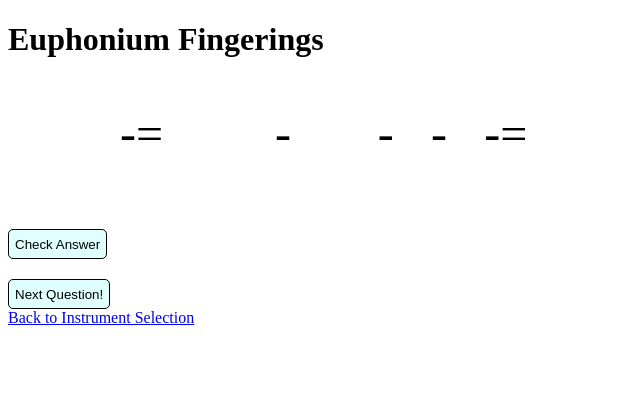
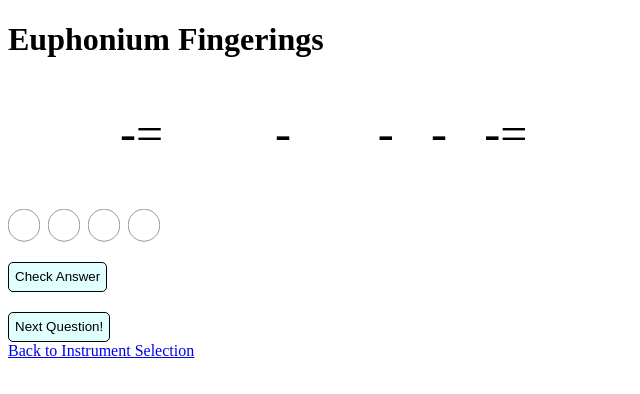
Before and after one commit to StephenBuley/band-fingerings, a React (Vite) app: page /euphonium in a window 1280 px wide. Shown: the top 394 px of the page, without its empty margins (0-640 px from the left). Built offline with nearby package versions, Linux system fonts and the light colour scheme.

Commit message:
Complete enhancement/add-svgs
Created BrassValve.tsx and corresponding types and svgs, hooked
everything up correctly. Finished branch feature.

```diff
--- /dev/null
+++ b/src/components/BrassValve.tsx
@@ -0,0 +1,29 @@
+import { ValveProps } from '../types'
+
+export default function BrassValve({
+  valve,
+  handleFingeringClick,
+  selected,
+}: ValveProps) {
+  function onClick() {
+    handleFingeringClick?.(valve)
+  }
+
+  return (
+    <svg
+      className={`svg ${selected?.includes(valve) && 'selected'}`}
+      onClick={onClick}
+      width="80"
+      height="81"
+      viewBox="0 0 80 81"
+      fill="none"
+      xmlns="http://www.w3.org/2000/svg"
+    >
+      <rect width="80" height="81" fill="white" />
+      <path
+        d="M79.5 40.5C79.5 62.5973 61.8094 80.5 40 80.5C18.1906 80.5 0.5 62.5973 0.5 40.5C0.5 18.4027 18.1906 0.5 40 0.5C61.8094 0.5 79.5 18.4027 79.5 40.5Z"
+        stroke="black"
+      />
+    </svg>
+  )
+}
--- a/src/components/HornFingerValve.tsx
+++ b/src/components/HornFingerValve.tsx
@@ -1,10 +1,10 @@
-import { HornValveProps } from '../types'
+import { ValveProps } from '../types'
 
 export default function HornFingerValve({
   valve,
   handleFingeringClick,
   selected,
-}: HornValveProps) {
+}: ValveProps) {
   function onClick() {
     handleFingeringClick?.(valve)
   }
--- a/src/components/HornThumbValve.tsx
+++ b/src/components/HornThumbValve.tsx
@@ -1,10 +1,10 @@
-import { HornValveProps } from '../types'
+import { ValveProps } from '../types'
 
 export default function HornThumbValve({
   valve,
   handleFingeringClick,
   selected,
-}: HornValveProps) {
+}: ValveProps) {
   function onClick() {
     handleFingeringClick?.(valve)
   }
--- a/src/main.tsx
+++ b/src/main.tsx
@@ -11,6 +11,7 @@ import {
 } from './types'
 import HornThumbValve from './components/HornThumbValve'
 import HornFingerValve from './components/HornFingerValve'
+import BrassValve from './components/BrassValve'
 
 const router = createBrowserRouter([
   {
@@ -24,12 +25,10 @@ const router = createBrowserRouter([
         name="French Horn"
         clef="treble"
         fingeringSet={fhorn}
-        valveSet={[
-          <HornThumbValve key={0} valve="T" />,
-          <HornFingerValve key={1} valve="1" />,
-          <HornFingerValve key={2} valve="2" />,
-          <HornFingerValve key={3} valve="3" />,
-        ]}
+        valveSet={['T', '1', '2', '3'].map((valve) => {
+          if (valve === 'T') return <HornThumbValve key={valve} valve={valve} />
+          return <HornFingerValve key={valve} valve={valve} />
+        })}
       />
     ),
   },
@@ -40,7 +39,9 @@ const router = createBrowserRouter([
         name="Euphonium"
         clef="bass"
         fingeringSet={euphonium}
-        valveSet={[]}
+        valveSet={['1', '2', '3', '4'].map((valve) => (
+          <BrassValve key={valve} valve={valve} />
+        ))}
       />
     ),
   },
@@ -51,7 +52,9 @@ const router = createBrowserRouter([
         name="Trumpet"
         clef="treble"
         fingeringSet={trumpet}
-        valveSet={[]}
+        valveSet={['1', '2', '3'].map((valve) => (
+          <BrassValve key={valve} valve={valve} />
+        ))}
       />
     ),
   },
--- a/src/types.ts
+++ b/src/types.ts
@@ -45,7 +45,7 @@ export interface InstrumentPageProps<T> {
   valveSet: JSX.Element[]
   fingeringSet: T
 }
-export interface HornValveProps {
+export interface ValveProps {
   valve: string
   // these are optional because they need to be set halfway down the tree
   handleFingeringClick?: (text: string) => void
```
